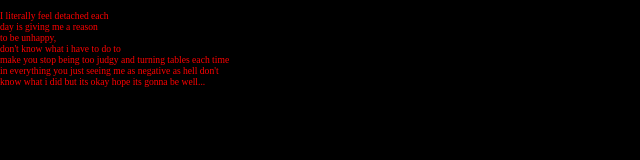
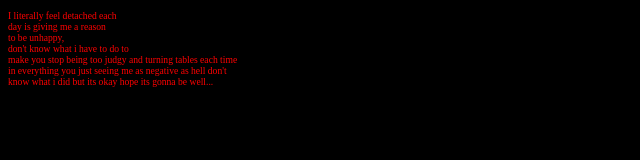
Before and after one commit to Daxton-prince/My-besty, a plain HTML site: page index.html in a window 1280 px wide. Shown: the whole page, without its empty margins (0-640 px from the left). Drawn offline with Linux system fonts and the light colour scheme.

Commit message:
Fix formatting issues in index.html

```diff
--- a/index.html
+++ b/index.html
@@ -6,9 +6,9 @@
 
     <style>
         body{
-            margin:0;
+
             background:black;
-            padding:0;}
+            }
         p{
             color:red;
             font-size:0.6rem;
```
